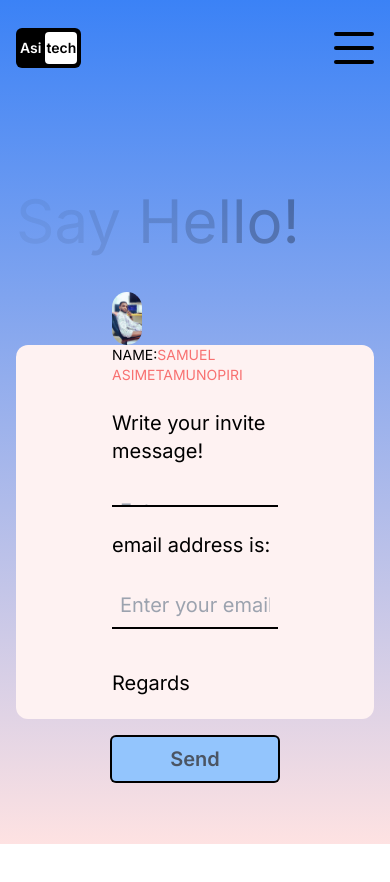
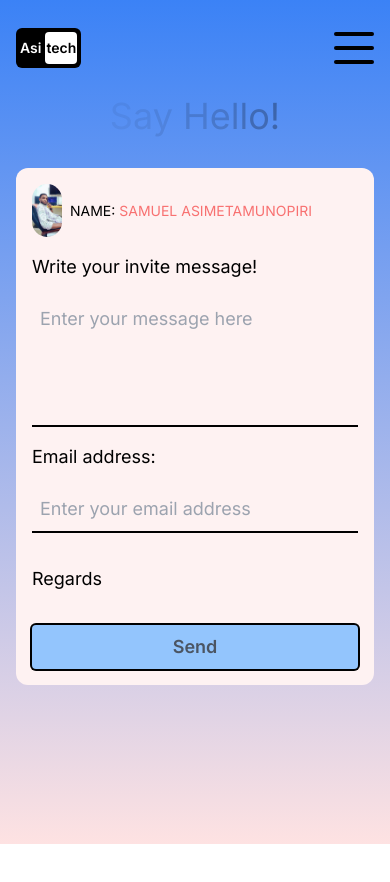
Before and after one commit to Samiasi0231/topnext, a Next.js app: page /contact in a window 390 px wide. Shown: the top 882 px of the page. Before the commit the page ends 844 px from the top, so only its background shows below. Built offline with nearby package versions, Linux system fonts and the light colour scheme.

Commit message:
ajust size

```diff
--- a/src/app/contact/page.js
+++ b/src/app/contact/page.js
@@ -35,14 +35,14 @@ const Contact = () => {
   const text = "Say Hello!";
   return (
     <motion.div
-      className="h-full"
+      className="min-h-screen"
       initial={{ y: "-200vh" }}
       animate={{ y: "0%" }}
       transition={{ duration: 1 }}
     >
-      <div className="h-full flex flex-col lg:flex-row px-4 sm:px-8 md:px-12 lg:px-20 xl:px-48">
+      <div className="flex flex-col lg:flex-row px-4 sm:px-6 md:px-8 lg:px-20 xl:px-48">
         {/* Text container */}
-        <div className="h-1/3 lg:h-full lg:w-1/2 flex items-center text-6xl">
+        <div className="lg:w-1/2 flex items-center justify-center text-4xl sm:text-5xl md:text-6xl mb-8 lg:mb-0">
           <div>
             {text.split("").map((letter, index) => (
               <motion.span
@@ -64,33 +64,33 @@ const Contact = () => {
         <form
           ref={form}
           onSubmit={sendEmail}
-          className="h-1/2 lg:h-full lg:w-1/2 bg-red-50 rounded-xl text-xl flex flex-col gap-6 justify-center p-24"
+          className="lg:w-1/2 bg-red-50 rounded-xl text-lg sm:text-xl flex flex-col gap-4 sm:gap-6 justify-center p-4 sm:p-6 md:p-8 lg:p-12"
         >
-          <div className="mt-2">
+          <div className="flex items-center gap-2">
             <Image
-              src="/snap.jpg" // Use correct path relative to the public folder
+              src="/snap.jpg"
               alt=""
-              width={30} // Adjust width as needed
-              height={30} // Adjust height as needed
+              width={30}
+              height={30}
               className="rounded-full ring-blue-300"
             />
             <h1 className="text-sm">
-              NAME:
-              <span className="text-sm text-red-400">
+              NAME:{" "}
+              <span className="text-red-400">
                 SAMUEL ASIMETAMUNOPIRI
               </span>
             </h1>
           </div>
 
-          <span className="text-xl">Write your invite message!</span>
+          <span className="text-lg sm:text-xl">Write your invite message!</span>
           <textarea
-            rows={6}
+            rows={4}
             className="bg-transparent border-b-2 border-b-black outline-none resize-none p-2"
             name="user_message"
             placeholder="Enter your message here"
           />
 
-          <span className="text-xl">email address is:</span>
+          <span className="text-lg sm:text-xl">Email address:</span>
           <input
             name="user_email"
             type="email"
--- a/src/app/page.js
+++ b/src/app/page.js
@@ -24,7 +24,7 @@ const HomePage = () => {
 
         </div>
         {/* Text container */}
-        <div className="h-1/2 lg:w-1/2 lg:h-full flex flex-col gap-8 items-center justify-center ml-1">
+        <div className="h-1/2 mt-4 lg:w-1/2 lg:h-full flex flex-col gap-8 items-center justify-center ml-1">
           <h1 className="text-2xl md:text-6xl font-bold">
             Creating Digital Experiences, Designing Tomorrow.
           </h1>
```
